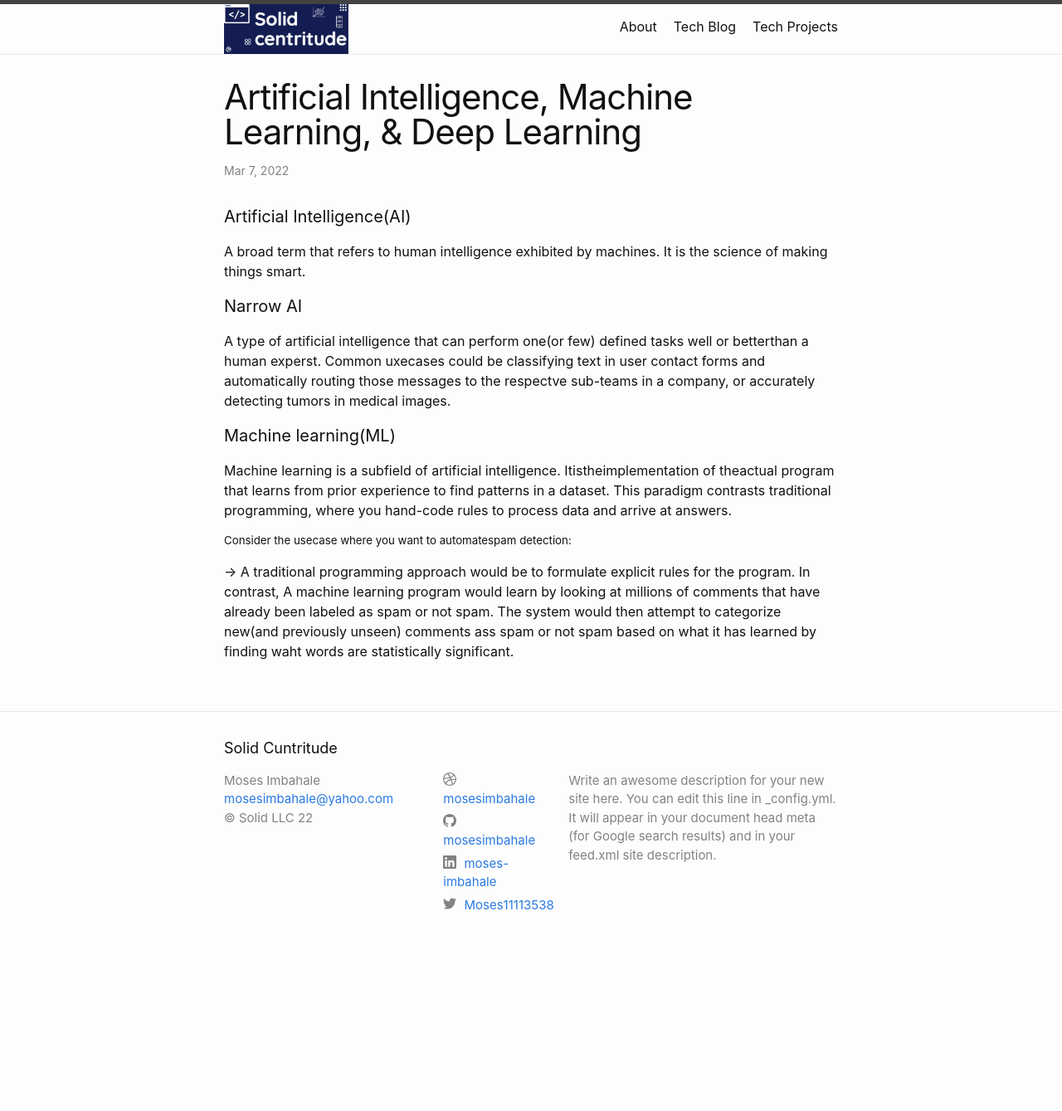
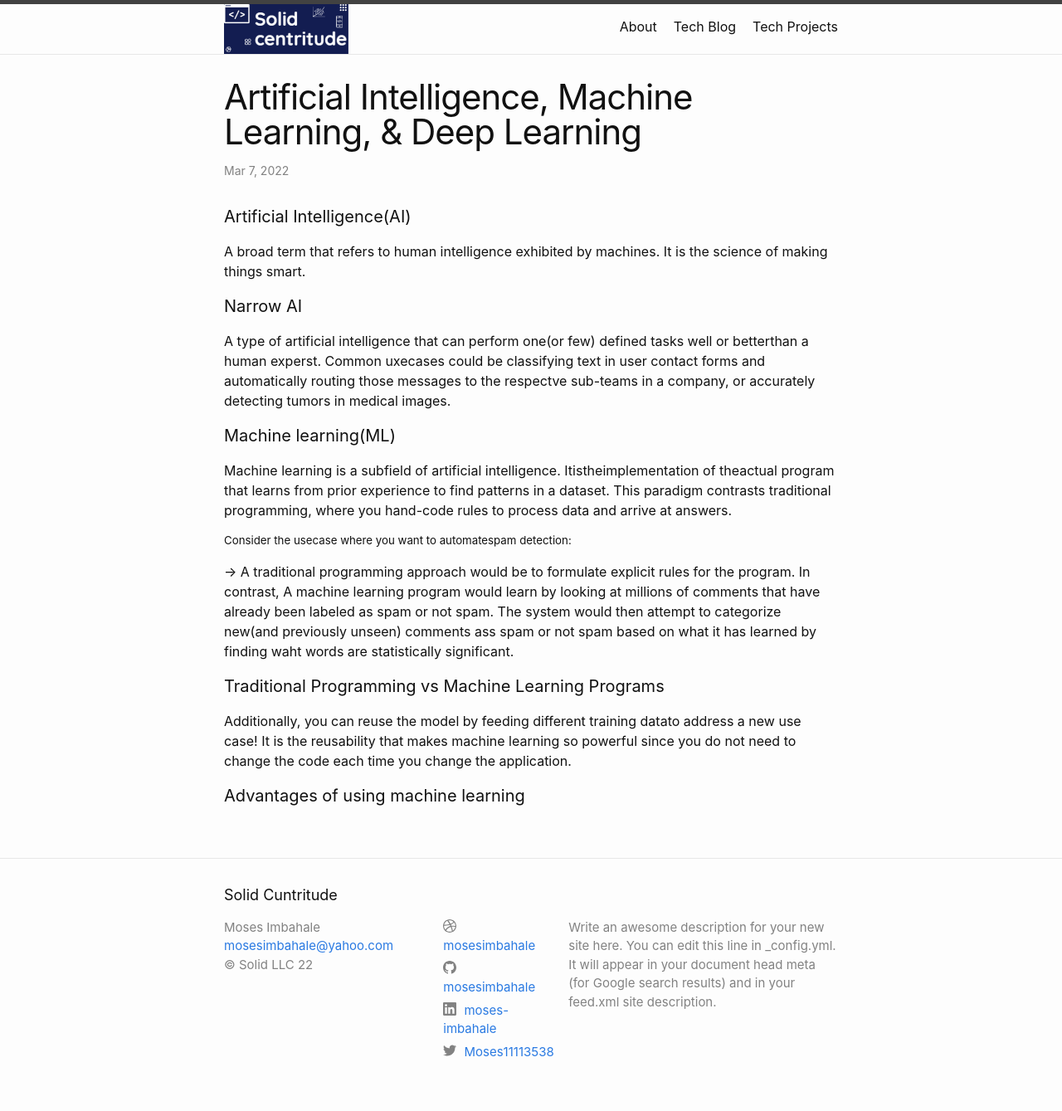
Before and after one commit to mosesimbahale/my-blog, a Jekyll site: the page built from Tech-blog/_posts/22-03-07-DS-AI-ML-DL-NN.md, in a window 1280 px wide. Shown: the whole page at 83% size. Built offline with Jekyll 4.4.1, drawn with Linux system fonts in a browser that asks for light colours; before the commit the page ends 1162 px from its top, so only the background shows below that.

Commit message:
Update 22-03-07-DS-AI-ML-DL-NN.md

```diff
--- a/Tech-blog/_posts/22-03-07-DS-AI-ML-DL-NN.md
+++ b/Tech-blog/_posts/22-03-07-DS-AI-ML-DL-NN.md
@@ -17,3 +17,12 @@ Machine learning is a subfield of artificial intelligence. Itistheimplementation
 
 ##### Consider the usecase where you want to automatespam detection:
 -> A traditional programming approach would be to formulate explicit rules for the program. In contrast, A machine learning program would learn by looking at millions of comments that have already been labeled as spam or not spam. The system would then attempt to categorize new(and previously unseen) comments ass spam or not spam based on what it has learned by finding waht words are statistically significant.
+
+
+
+#### Traditional Programming vs Machine Learning Programs
+Additionally, you can reuse the model by feeding different training datato address a new use case! It is the reusability that makes machine learning so powerful since you do not need to change the code each time you change the application.
+
+
+
+#### Advantages of using machine learning
```
